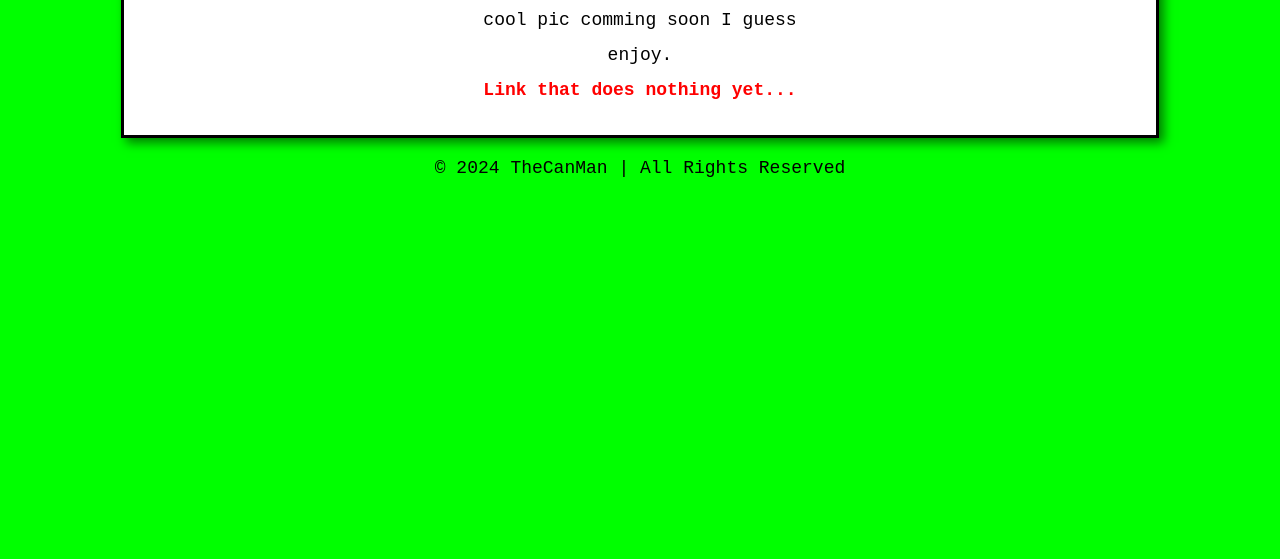
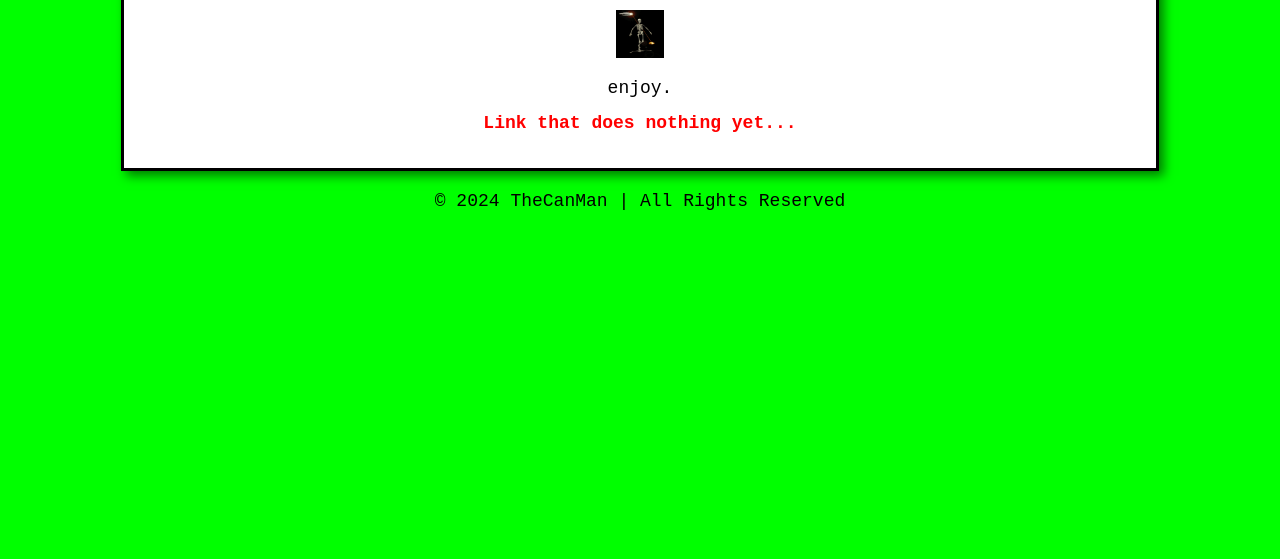
Before and after one commit to clundstedt225/temp.github.io, a plain HTML site: page index.html in a window 1280 px wide. Shown: the part 241-800 px from the top of the page. Drawn offline with Linux system fonts and the light colour scheme.

Commit message:
Update index.html

```diff
--- a/index.html
+++ b/index.html
@@ -48,7 +48,7 @@
     <h1>Welcome to New Hampshir</h1>
     <div class="retro-box">
         <h2>Liv Fre or Dye</h2>
-        <p>cool pic comming soon I guess</p>
+        <img src="hellothere.gif" alt="skelten" style="width:48px;height:48px;">
         <p>enjoy.</p>
         <p><a href="https://google.com">Link that does nothing yet...</a></p>
     </div>
```
